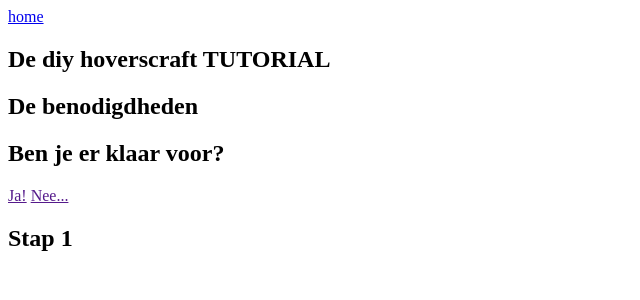
After one commit to devinekask/int3-AlexanderBuysse, a PHP site: template src/view/maker/tutorial.php in a window 1280 px wide. The commit adds this page. Shown: the top 300 px of the page, without its empty margins (0-640 px from the left). Run offline with PHP 8.4, Linux system fonts and the light colour scheme; the template is opened without the code that fills it, so the values that code supplies are empty; some web fonts are replaced.

Commit message:
html voor page one

```diff
--- a/src/controller/MakerController.php
+++ b/src/controller/MakerController.php
@@ -14,4 +14,8 @@ class MakerController extends Controller
   public function index(){
 
   }
+
+  public function tutorial(){
+
+  }
 }
--- /dev/null
+++ b/src/css/strucTutorial.css
@@ -0,0 +1,5 @@
+.tutorial-one {
+  display: flex;
+  flex-direction: column;
+  justify-content: center;
+}
--- a/src/css/vars.css
+++ b/src/css/vars.css
@@ -1,5 +1,7 @@
 :root {
-  --mainColor: #f2e054;
+  --mainColor: #fae438;
+  --mainbBlack: #393939;
+  --backgroundWhite: #f4f4f4;
 }
 
 @custom-media --only-smallest-screen (width >= 400px);
--- a/src/index.php
+++ b/src/index.php
@@ -14,6 +14,10 @@ $routes = array(
   'home' => array(
     'controller' => 'Maker',
     'action' => 'index'
+  ),
+  'tutorial' => array(
+    'controller' => 'Maker',
+    'action' => 'tutorial'
   )
 );
 
--- a/src/view/layout.php
+++ b/src/view/layout.php
@@ -5,6 +5,7 @@
    <meta charset="UTF-8" />
    <meta name="viewport" content="width=device-width, initial-scale=1.0" />
     <title>Makersfaire</title>
+    <link rel="stylesheet" href="https://use.typekit.net/zwm2vhp.css">
    <?php echo $css; ?>
  </head>
 
--- a/src/view/maker/index.php
+++ b/src/view/maker/index.php
@@ -1,2 +1,3 @@
 <main class="container">
+  <a href="index.php?page=tutorial">klik hier voor tutorial</a>
 </main>
--- /dev/null
+++ b/src/view/maker/tutorial.php
@@ -0,0 +1,44 @@
+<main class="container">
+  <div class="tutorial-one">
+    <nav>
+      <a href="index.php?page=home" class=button-home>home</a>
+    </nav>
+
+    <article class="header">
+      <div class="header-background">
+        <h1 class="header__title">De diy hoverscraft <span class="header__title-bold">TUTORIAL</span></h1>
+      </div>
+
+      <section class="header-section">
+        <h2 class="section-title">De benodigdheden</h2>
+        <div>
+          <div class="header__items"></div>
+          <div class="header__items"></div>
+          <div class="header__items"></div>
+          <div class="header__items"></div>
+          <div class="header__items"></div>
+          <div class="header__items"></div>
+          <div class="header__items"></div>
+          <div class="header__items"></div>
+          <div class="header__items"></div>
+          <div class="header__items"></div>
+        </div>
+      </section>
+
+      <section class="header-section">
+        <h2 class="section-title">Ben je er klaar voor?</h2>
+        <p class="section__message"></p>
+        <div>
+          <a href="">Ja!</a>
+          <a href="">Nee...</a>
+        </div>
+      </section>
+    </article>
+  </div>
+
+
+  <article class="step">
+    <h2 class="step__title">Stap <span class="step__title-number">1</span></h2>
+  </article>
+
+</main>
```
Also changed, not shown: src/style.css (+11 -0 lines), src/assets/img/lineheaderMobile.svg (added), src/assets/img/plank1.png (added), src/assets/img/zaag1.png (added).
